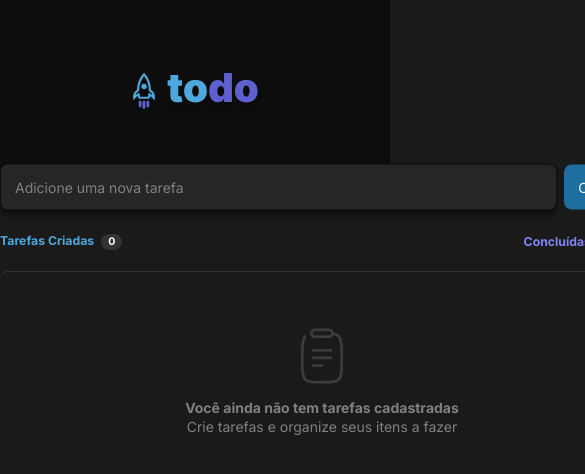
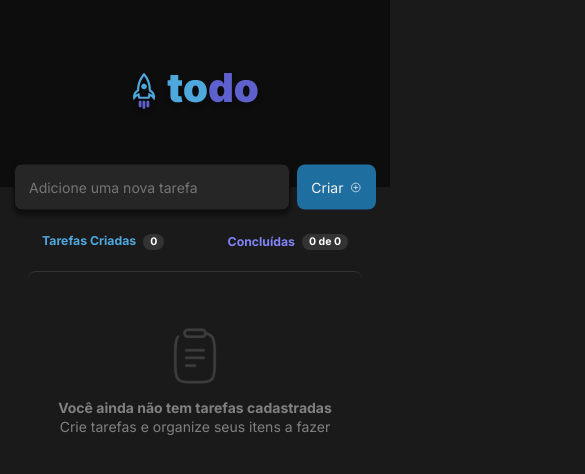
Before and after one commit to Hyakutak/todo-list, a React (Vite) app: page / in a window 390 px wide. Shown: the top 474 px of the page, 585 px wide, since content can reach past the window. Built offline with nearby package versions, Linux system fonts and the light colour scheme.

Commit message:
Add function valid form

```diff
--- a/src/components/content/Content.module.css
+++ b/src/components/content/Content.module.css
@@ -1,5 +1,5 @@
 .content {
-    width: 46rem;
+    max-width: 46rem;
     margin: 0 auto;
 }
 
--- a/src/components/content/Content.tsx
+++ b/src/components/content/Content.tsx
@@ -46,12 +46,12 @@ export function Content() {
     ));
 
     return (
-        <div className={style.content}>
+        <main className={style.content}>
             <Form newCreateTask={createTask} />
             <main className={style.mainTask}>
                 <HeaderTask totalTasks={listTask.length} isDoneTask={totalIsDone} />
                 {isTaskEmpty ? <ContentEmpty /> : tasks}
             </main>
-        </div>
+        </main>
     );
 }
--- a/src/components/form/Form.tsx
+++ b/src/components/form/Form.tsx
@@ -1,35 +1,46 @@
 import { PlusCircle } from 'phosphor-react';
-import { ChangeEvent, FormEvent, useState } from 'react';
+import { ChangeEvent, FormEvent, InvalidEvent, useState, Validator } from 'react';
 import style from './Form.module.css';
-
-interface ITextTask {
-    taskText: string
-}
 
 interface IProps {
     newCreateTask: Function
 }
 
 export function Form({ newCreateTask }: IProps) {
-    const [task, setTask] = useState<ITextTask>({taskText: 'Adicione uma nova tarefa'});
+    const [task, setTask] = useState<string>('');
 
     function handleChangeInput(event: ChangeEvent<HTMLInputElement>) {
-        setTask({taskText: event.target.value});
+        event.target.setCustomValidity('');
+        setTask(event.target.value);
     }
 
     function handleCreateTask(event: FormEvent) {
         event.preventDefault();
-        newCreateTask(task.taskText);
-        setTask({taskText: ''});
+        newCreateTask(task);
+        setTask('');
+    }
+
+    function handleValidFormTask(event: InvalidEvent<HTMLInputElement>) {
+        event.target.setCustomValidity('Este campo é obrigatorio!');
     }
 
     return (
-        <div className={style.formAddTask}>
-            <input onChange={handleChangeInput} type="text" name="" id="task" className={style.inputForm} placeholder="Adicione uma nova tarefa" value={task.taskText} />
-            <button onClick={handleCreateTask} className={style.buttonForm}>
+        <form className={style.formAddTask} onSubmit={handleCreateTask}>
+            <input
+                onChange={handleChangeInput}
+                onInvalid={handleValidFormTask}
+                type="text"
+                name="task"
+                id="task"
+                className={style.inputForm}
+                placeholder="Adicione uma nova tarefa"
+                value={task}
+                required
+            />
+            <button className={style.buttonForm}>
                 Criar
                 <PlusCircle size={16} />
             </button>
-        </div>
+        </form>
     );
 }
--- a/src/components/header/Header.tsx
+++ b/src/components/header/Header.tsx
@@ -3,8 +3,8 @@ import style from './Header.module.css';
 
 export function Header() {
     return (
-        <div className={style.header}>
+        <main className={style.header}>
             <img className={style.logoHeader} src={Logo} alt='Logo' />
-        </div>
+        </main>
     );
 }
--- a/src/global.css
+++ b/src/global.css
@@ -48,4 +48,7 @@ h2, h3 {
     html {
         font-size: 87.5%;
     }
+    main {
+        padding: 0 1rem;
+    }
 }
```
